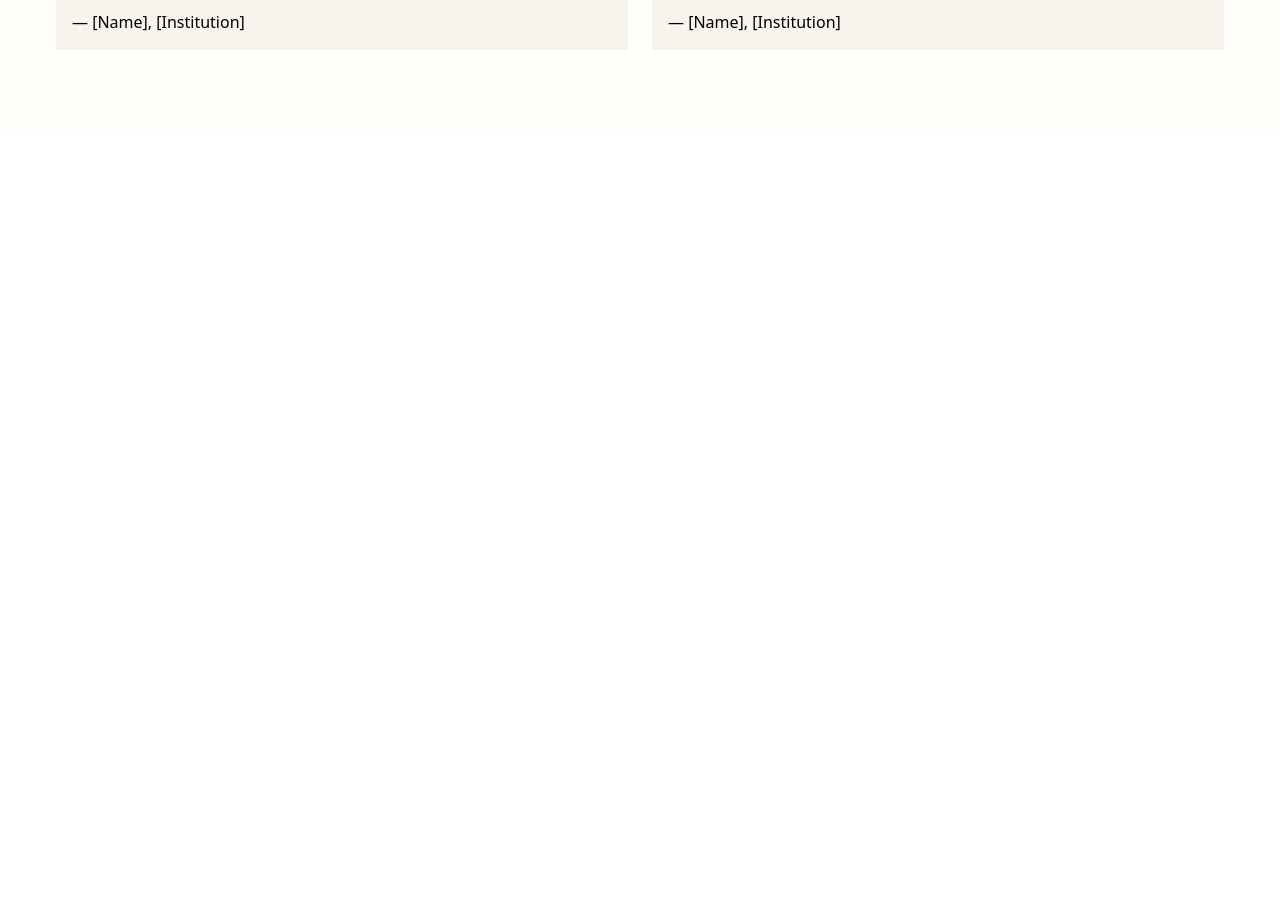
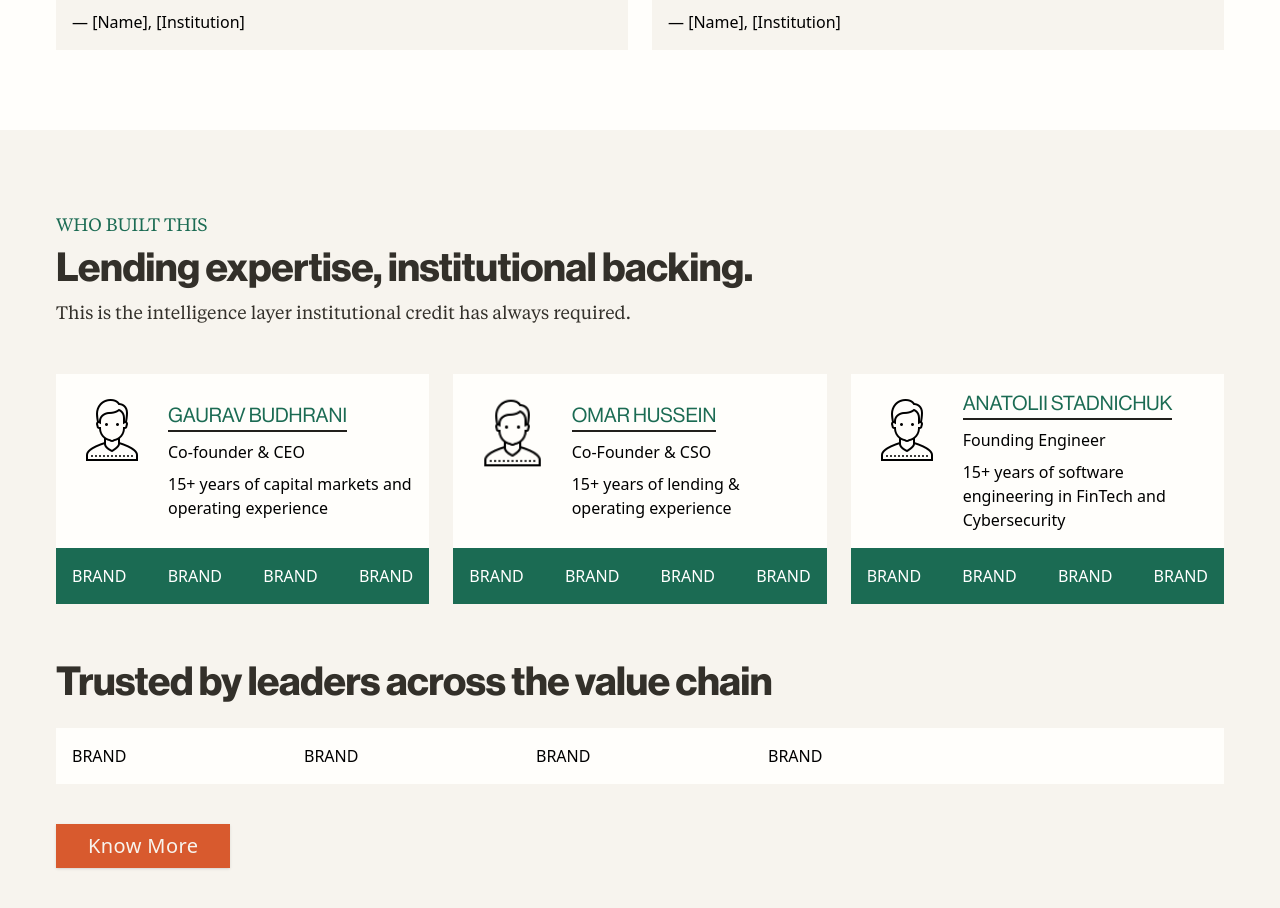
Before and after one commit to mtforstartups-hub/converge-four, a Next.js app: page / in a window 1280 px wide. Shown: the part 2680-3588 px from the top of the page. Before the commit the page ends 2810 px from the top, so only its background shows below. Built offline with nearby package versions, Linux system fonts and the light colour scheme.

Commit message:
Who build this added

```diff
--- /dev/null
+++ b/app/components/WhoBuiltThis.tsx
@@ -0,0 +1,90 @@
+import Image from "next/image";
+import Button from "./Button";
+
+const members = [
+  {
+    id: 1,
+    title: "Gaurav Budhrani",
+    designation: "Co-founder & CEO",
+    experience: "15+ years of capital markets and operating experience",
+  },
+  {
+    id: 2,
+    title: "Omar Hussein",
+    designation: "Co-Founder & CSO",
+    experience: "15+ years of lending & operating experience",
+  },
+  {
+    id: 3,
+    title: "Anatolii Stadnichuk",
+    designation: "Founding Engineer",
+    experience:
+      "15+ years of software engineering in FinTech and Cybersecurity",
+  },
+];
+
+export default function WhoBuiltThis() {
+  return (
+    <section className="converge-container mx-auto w-full px-14 bg-canvas py-20">
+      <p className="font-editorial text-lg text-pine uppercase">
+        Who built This
+      </p>
+      <h2 className="text-[40px] font-display font-bold tracking-[-0.01em] text-neutral-800">
+        Lending expertise, institutional backing.
+      </h2>
+      <p className="text-neutral-800 font-editorial text-lg mb-12">
+        This is the intelligence layer institutional credit has always required.
+      </p>
+
+      {/* Team members */}
+      {/* Changed to CSS Grid: grid-cols-1 on mobile, grid-cols-3 on md screens */}
+      <div className="grid grid-cols-1 md:grid-cols-3 gap-6 w-full">
+        {members.map((member) => (
+          // Added h-full to the card wrapper so they all stretch to the tallest card's height
+          <div key={member.id} className="flex flex-col h-full">
+            {/* Added flex-1 to this inner div to push the dark "BRAND" footer to the bottom evenly */}
+            <div className="flex flex-col md:flex-row space-x-0 md:space-x-4 space-y-4 md:space-y-0 bg-surface p-4 flex-1">
+              <Image
+                src="/person-placeholder.png"
+                alt="Team Member"
+                width={120}
+                height={120}
+                className="object-contain self-start"
+              />
+              <div className="flex flex-col gap-2 justify-center">
+                <div className="border-b-2 border-neutral-900 max-w-fit">
+                  <h3 className="text-xl font-display uppercase text-pine">
+                    {member.title}
+                  </h3>
+                </div>
+                <p>{member.designation}</p>
+                <p>{member.experience}</p>
+              </div>
+            </div>
+
+            {/* Footer remains at the bottom */}
+            <div className="bg-pine text-white flex flex-row p-4 space-x-4 justify-between mt-auto">
+              {Array(4)
+                .fill("BRAND")
+                .map((brand, idx) => (
+                  <div key={idx}> {brand}</div>
+                ))}
+            </div>
+          </div>
+        ))}
+      </div>
+
+      <div className="text-[40px] font-display font-bold tracking-[-0.01em] text-neutral-800 mt-12 mb-4">
+        Trusted by leaders across the value chain
+      </div>
+      <div className="bg-surface w-full grid grid-cols-5 gap-6 p-4 mb-10">
+        {Array(4)
+          .fill("BRAND")
+          .map((brand, idx) => (
+            <div key={idx}> {brand}</div>
+          ))}
+      </div>
+      <Button title="Know More" />
+    </section>
+  );
+}
--- a/app/page.tsx
+++ b/app/page.tsx
@@ -2,6 +2,7 @@ import Hero from "./components/Hero";
 import FeatureCards from "./components/HowItWorks";
 import Proof from "./components/Proof";
 import TheCase from "./components/TheCase";
+import WhoBuiltThis from "./components/WhoBuiltThis";
 
 export default function Home() {
   return (
@@ -10,6 +11,7 @@ export default function Home() {
       <FeatureCards />
       <TheCase />
       <Proof />
+      <WhoBuiltThis />
     </>
   );
 }
```
Also changed, not shown: public/person-placeholder.png (added).
